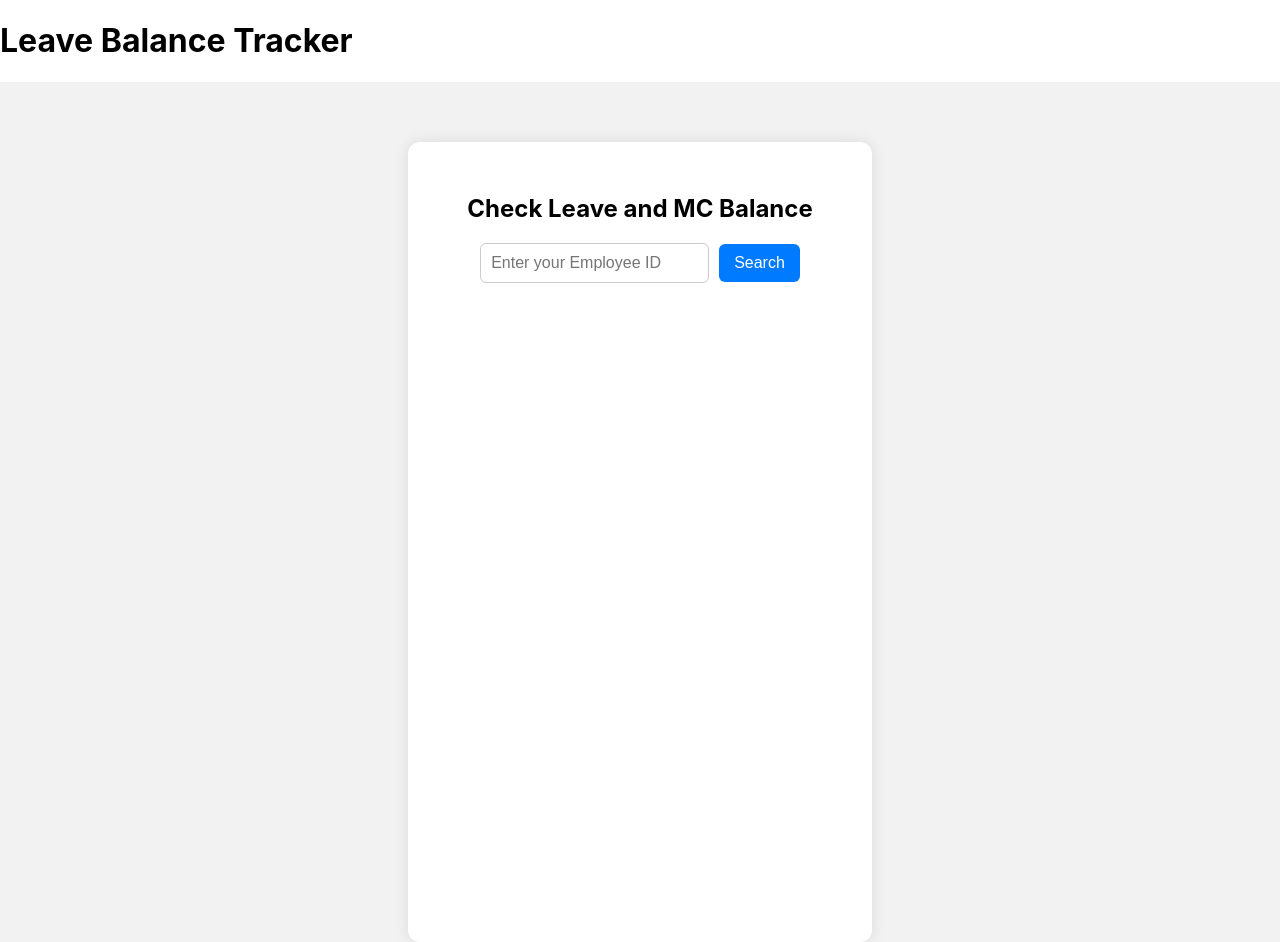
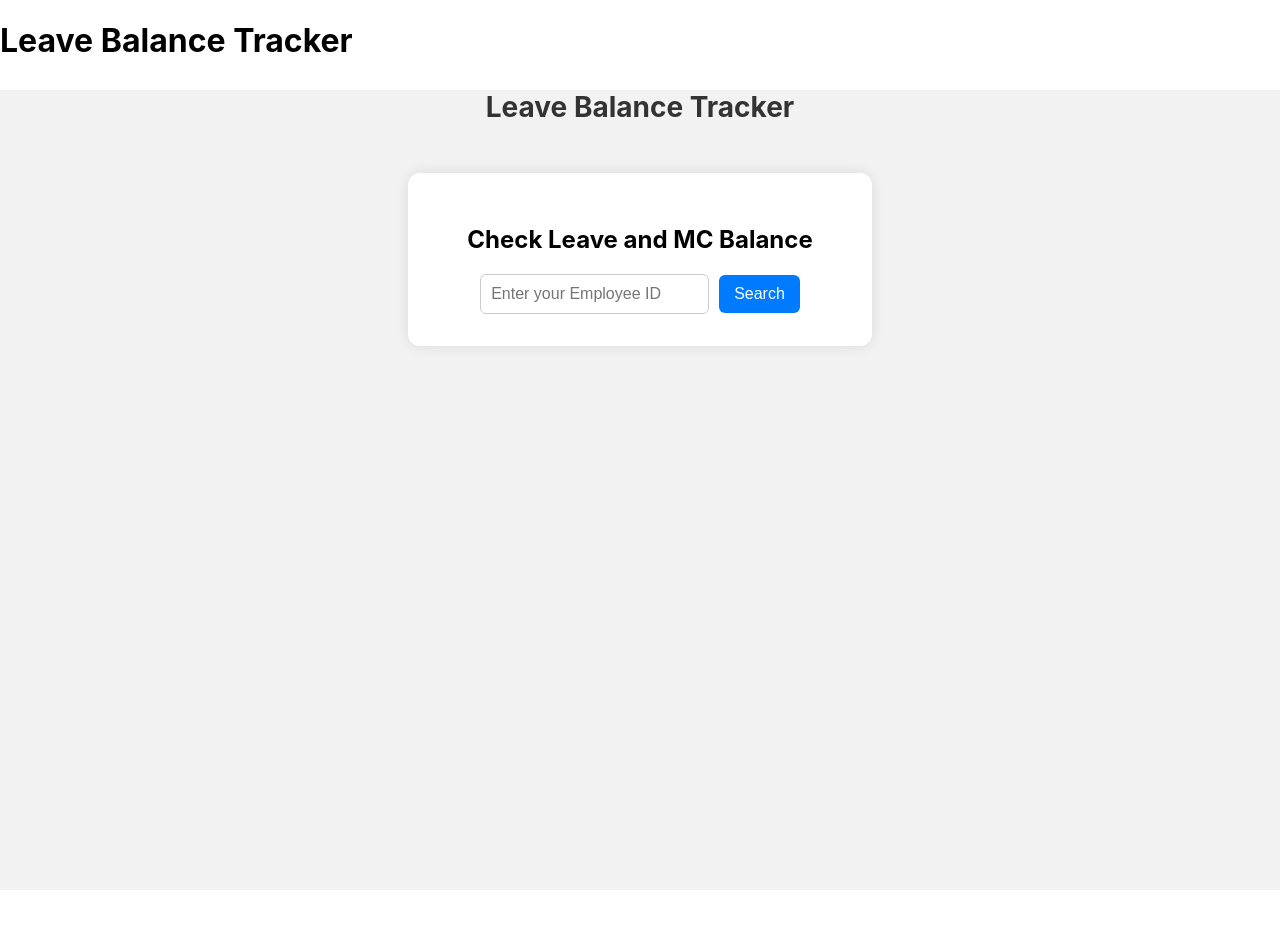
Before and after one commit to nigelsohwz/leave-tracker, a React (Create React App) app: page / in a window 1280 px wide. After the commit the page ends 890 px from the top, so only its background shows below. Built offline with nearby package versions, Linux system fonts and the light colour scheme.

Commit message:
Updated text to 'Annual Leave Remaining' in StaffView.js

```diff
--- a/src/components/StaffView.js
+++ b/src/components/StaffView.js
@@ -13,9 +13,13 @@ const StaffView = () => {
   };
 
   return (
+    <div style={styles.page}>
+      {/* Centered top heading */}
+      <h1 style={styles.header}>Leave Balance Tracker</h1>
+
       <div style={styles.container}>
         <div style={styles.card}>
-        <h2>Check Leave and MC  Balance</h2>
+          <h2>Check Leave and MC Balance</h2>
           <input
             type="text"
             placeholder="Enter your Employee ID"
@@ -37,16 +41,25 @@ const StaffView = () => {
           )}
         </div>
       </div>
+    </div>
   );
 };
 
 const styles = {
+  page: {
+    backgroundColor: "#f2f2f2",
+    minHeight: "100vh",
+  },
+  header: {
+    textAlign: "center",
+    marginTop: "30px",
+    fontSize: "28px",
+    color: "#333",
+  },
   container: {
     display: "flex",
     justifyContent: "center",
-    paddingTop: "60px", // pushed down from top
-    backgroundColor: "#f2f2f2",
-    minHeight: "100vh",
+    paddingTop: "30px",
   },
   card: {
     background: "#fff",
--- a/src/data.js
+++ b/src/data.js
@@ -1,5 +1,5 @@
 export const leaveData = [
-  { name: "20220034", balance: 2, mc: 13 }, //Jessin
+  { name: "20220034", balance: 5, mc: 13 }, //Jessin
   { name: "20230048", balance: 12.5, mc: 12 }, //Xueqi
   { name: "20060001", balance: 22, mc: 14 }, //leiyu
   { name: "20220030", balance: 9, mc: 13 }, //Mengyuan
@@ -11,7 +11,7 @@ export const leaveData = [
   { name: "20230060", balance: 15.5, mc: 14 }, // Mingrui
   { name: "20240065", balance: 15, mc: 11 }, //chiewseng
   { name: "20240070", balance: 3, mc: 11.5 }, //Guo Qian
-  { name: "20240072", balance: 8, mc: 9.5 }, //Zhengyang
+  { name: "20240072", balance: 9, mc: 9.5 }, //Zhengyang
   { name: "20240073", balance: 9, mc: 14 },// KangYing
   { name: "20240076", balance: 17, mc: 6 },//Kimberley
   { name: "20240075", balance: 19.5, mc: 5 }, //Benjamin
```
Lines whose indentation alone changed are shown as unchanged.
